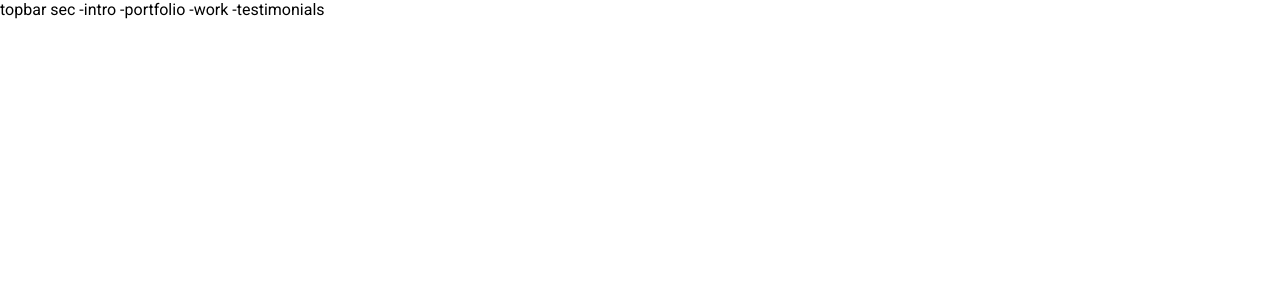
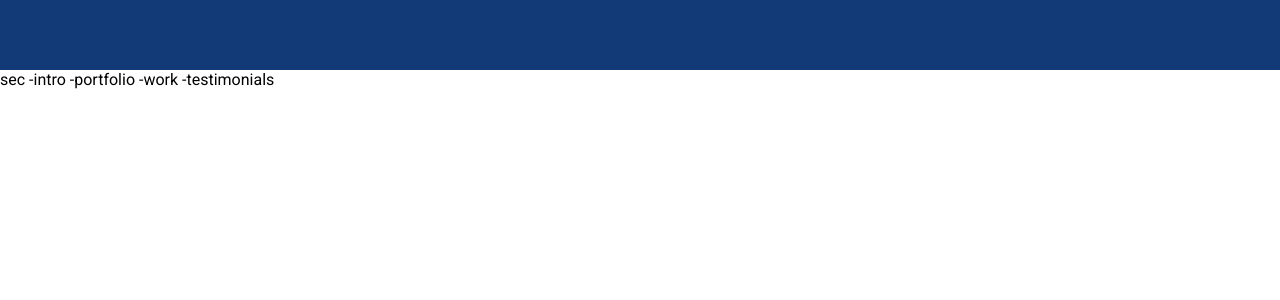
Before and after one commit to LoCodes/loren-cipriano-portfolio, a React (Create React App) app: page / in a window 1280 px wide. Shown: the top 300 px of the page. Built offline with nearby package versions, Linux system fonts and the light colour scheme.

Commit message:
add topbar

```diff
--- a/src/App.js
+++ b/src/App.js
@@ -1,12 +1,13 @@
+import Topbar from "./components/topbar/Topbar";
 
 function App() {
   return (
     <div className="app">
-      topbar
+      <Topbar />
       sec  -intro -portfolio -work -testimonials
 
     </div>
-  );
+  ) ;
 }
 
 export default App;
--- a/src/components/topbar/Topbar.jsx
+++ b/src/components/topbar/Topbar.jsx
@@ -1,4 +1,4 @@
-import './topbar'
+import './topbar.scss'
 
 export default function Topbar() {
     return (
--- a/src/components/topbar/tops.scss
+++ b/src/components/topbar/topbar.scss
@@ -1,5 +1,5 @@
 .topbar {
     width: 100%;
     height: 70px;
-    background-color: darkblue;
+    background-color: rgb(17, 58, 119);
 }
```
